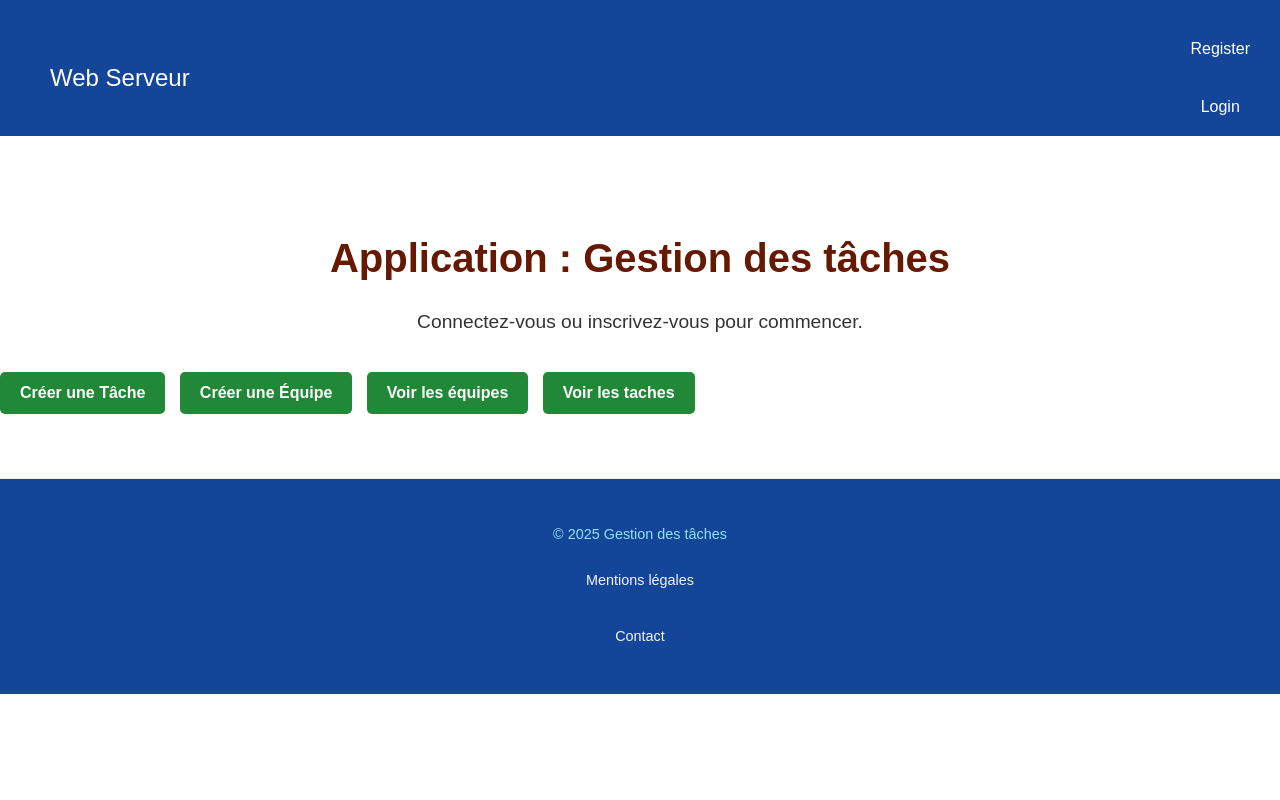
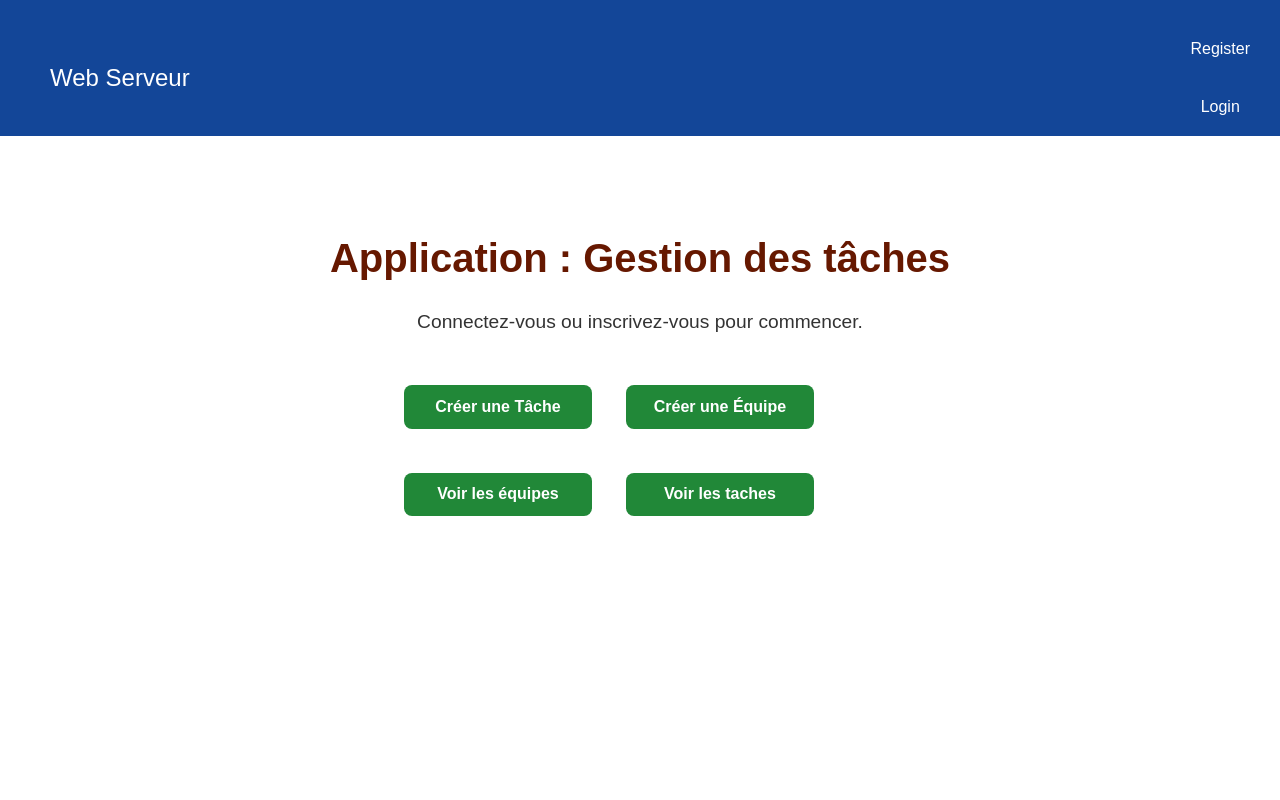
Before and after one commit to Syrinbh/projetServeur, a Django app: page / in a window 1280 px wide. Run offline with Django 5.2, Linux system fonts and the light colour scheme; parts of the project's set-up code (start-up, migrations or seed data) failed here and were passed over.

Commit message:
ajout modification affichage site

```diff
--- a/tasks/static/styles.css
+++ b/tasks/static/styles.css
@@ -2,7 +2,10 @@ body {
     margin: 0;
     font-family: Arial, sans-serif;
 }
-
+html, body {
+  height: 100%;
+  margin: 0;
+}
 .navbar {
     display: flex;
     justify-content: space-between;
@@ -79,6 +82,7 @@ button:hover {
 .welcome-container {
     text-align: center;
     margin-top: 100px;
+    margin-bottom: 2rem;
 }
 
 .welcome-container h1 {
@@ -196,8 +200,31 @@ a:hover {
   background-color: #c82333;
 }
 
+.btn-home {
+  display: flex;
+  gap: 1.5rem;
+  flex-wrap: wrap;
+  justify-content: flex-start;
+  max-width: 600px;
+  width: 100%;
+  padding-left: 10%;
+  margin: 0 auto;
+}
+
 .btn-task.create {
   background-color: #218838;
+  color: white;
+  padding: 0.8rem 1.5rem;
+  border-radius: 8px;
+  font-weight: 600;
+  font-size: 1rem;
+  text-decoration: none;
+  display: inline-flex;
+  align-items: center;
+  justify-content: center;
+  min-width: 140px;
+  transition: background-color 0.3s ease;
+  cursor: pointer;
 }
 
 .btn-task.create:hover {
@@ -293,7 +320,7 @@ button.modify {
   padding: 0;
   box-sizing: border-box;
   flex-wrap: nowrap;
-  align-items: center;  /* <== important */
+  align-items: center;
 
 }
 
@@ -301,8 +328,8 @@ button.modify {
   display: flex;
   align-items: center;
   justify-content: center;
-  height: 52px;           /* hauteur fixe identique */
-  flex: 0 0 220px;        /* largeur fixe identique */
+  height: 52px;
+  flex: 0 0 220px;
   padding: 0 1.5rem;
   border-radius: 10px;
   font-weight: 600;
@@ -316,8 +343,8 @@ button.modify {
   margin-bottom: 0;
   padding-top: 0;
   padding-bottom: 0;
-  line-height: 1;  /* ou 1.2 selon */
-  height: 52px;    /* fixe */
+  line-height: 1;
+  height: 52px;
 }
 
 .form-actions .confirm-btn {
@@ -530,56 +557,3 @@ button.modify {
       grid-template-columns: 1fr;
   }
 }
-
-
-/* footer */
-.footer {
-  background-color: #134698;
-  padding: 2rem 0;
-  margin-top: 4rem;
-  border-top: 1px solid #e9ecef;
-}
-
-.footer .container {
-  max-width: 1200px;
-  margin: 0 auto;
-  text-align: center;
-}
-
-.footer-text {
-  color: #91e2ff;
-  font-size: 0.9rem;
-  margin-bottom: 0.5rem;
-}
-
-.footer-text a {
-  color: #f4f4f4;
-  text-decoration: none;
-  transition: color 0.2s;
-}
-
-.footer-text a:hover {
-  color: #f4f5f7;
-  text-decoration: underline;
-}
-
-.footer-credits {
-  color: #adb5bd;
-  font-size: 0.8rem;
-  margin: 0;
-}
-
-/* Responsive */
-@media (max-width: 768px) {
-  .footer {
-      padding: 1.5rem 0;
-  }
-
-  .footer-text {
-      font-size: 0.85rem;
-  }
-
-  .footer-credits {
-      font-size: 0.75rem;
-  }
-}
--- a/tasks/templates/tasks/home.html
+++ b/tasks/templates/tasks/home.html
@@ -34,20 +34,14 @@
     <h1>Application : Gestion des tâches </h1>
     <p>Connectez-vous ou inscrivez-vous pour commencer.</p>
 </section>
+
+<div class="btn-home">
 <a href="{% url 'create' %}" class="btn-task create">Créer une Tâche</a>
 <a href="{% url 'createTeam' %}" class="btn-task create">Créer une Équipe</a>
 <a href="{% url 'listTeam' %}" class="btn-task create">Voir les équipes</a>
 <a href="{% url 'list' %}" class="btn-task create">Voir les taches</a>
+</div>
 
 
-<footer class="footer">
-    <div class="container">
-        <p class="footer-text">
-            © 2025 Gestion des tâches
-            <a> Mentions légales</a>
-            <a> Contact</a>
-        </p>
-    </div>
-</footer>
 </body>
 </html>
```
Also changed, not shown: tasks/templates/tasks/Create_task.html (+1 -9 lines), tasks/templates/tasks/Create_team.html (+1 -9 lines), tasks/templates/tasks/Delete_task.html (+1 -9 lines), tasks/templates/tasks/Delete_team.html (+1 -8 lines), tasks/templates/tasks/Join_team.html (+1 -9 lines), tasks/templates/tasks/List_task.html (+1 -9 lines), tasks/templates/tasks/List_team.html (+1 -12 lines), tasks/templates/tasks/Quit_team.html (+1 -9 lines), tasks/templates/tasks/Update_task.html (+1 -9 lines), tasks/templates/tasks/login.html (+1 -9 lines), tasks/templates/tasks/register.html (+1 -9 lines), tasks/templates/tasks/team_profile.html (+1 -9 lines).
